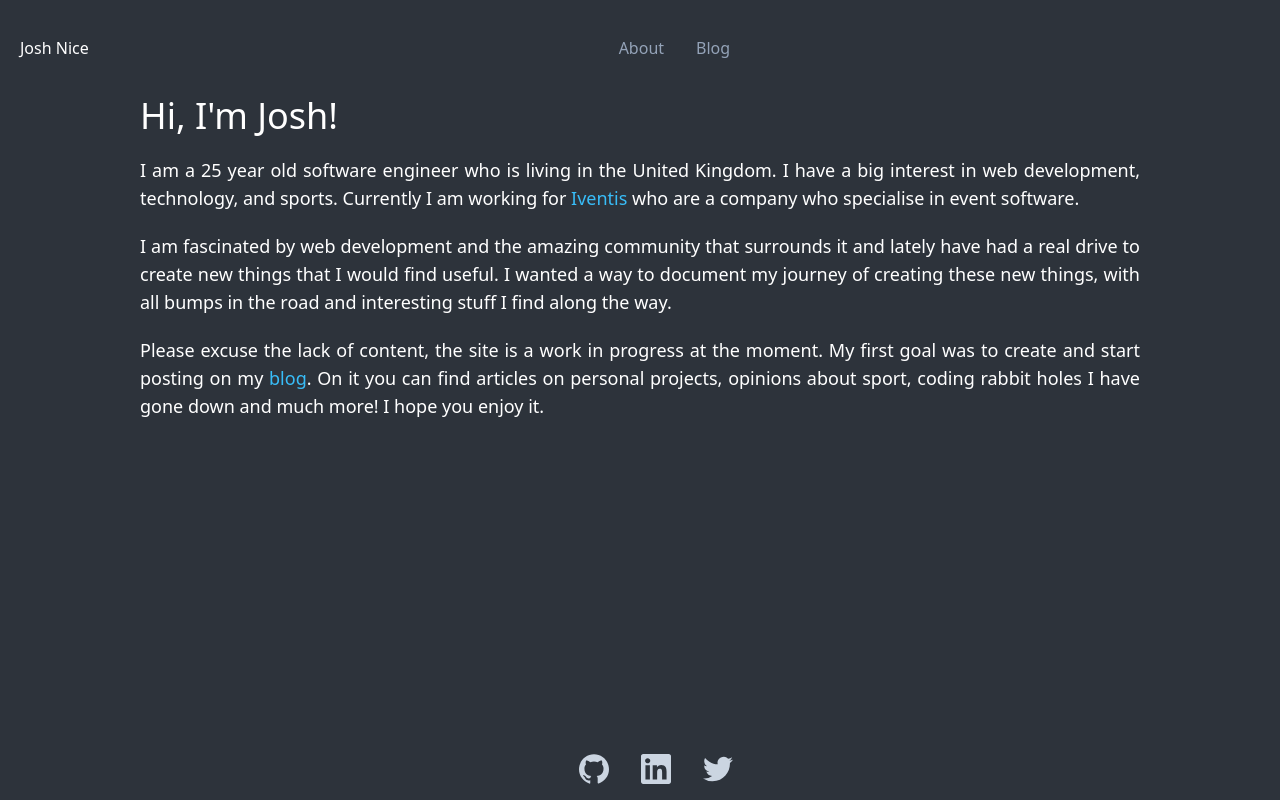
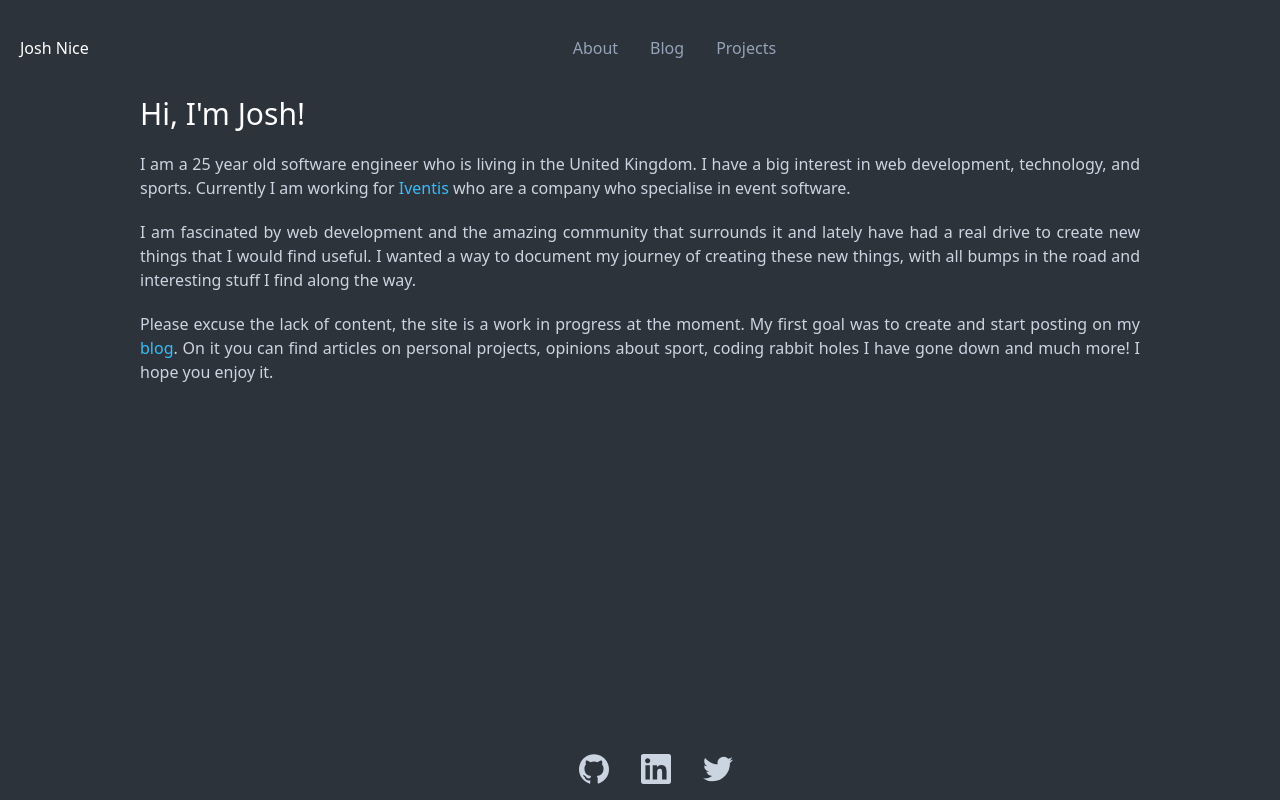
Before and after one commit to joshnice/blog, a React (Vite) app in the folder frontend/: page / in a window 1280 px wide. Built offline with nearby package versions, Linux system fonts and the light colour scheme.

Commit message:
Refactored all the text in app

```diff
--- a/frontend/src/components/blog-text.tsx
+++ /dev/null
@@ -1,7 +0,0 @@
-interface BlogTextProps {
-    text: string;
-}
-
-export const BlogTextComponent = ({ text }: BlogTextProps) => (
-    <p className="text-white text-justify">{text}</p>
-)
--- /dev/null
+++ b/frontend/src/components/page-text.tsx
@@ -0,0 +1,17 @@
+import { ReactNode } from "react"
+
+export const Header = ({ children }: { children: ReactNode }) => (
+    <h3 className="text-white text-3xl self-start">{children}</h3>
+)
+
+export const SubHeader = ({ children }: { children: ReactNode }) => (
+    <h4 className="text-white text-2xl self-start">{children}</h4>
+)
+
+export const Text = ({ children }: { children: ReactNode }) => (
+    <p className="text-slate-300 text-justify">{children}</p>
+)
+
+export const Link = ({ children, onClick, href }: { children: ReactNode, onClick?: () => void, href?: string }) => (
+    <a className="text-sky-400 hover:underline hover:cursor-pointer" href={href} onClick={onClick}>{children}</a>
+)
--- a/frontend/src/components/page-title.tsx
+++ /dev/null
@@ -1,3 +0,0 @@
-export const PageTitleComponent = ({ title }: { title: string }) => (
-    <h3 className="text-white text-3xl self-start">{title}</h3>
-)
--- a/frontend/src/constants-and-types/constants.ts
+++ b/frontend/src/constants-and-types/constants.ts
@@ -15,6 +15,6 @@ export const pages: Page[] = [
     aboutPage,
     blogPage,
     // experiencePage,
-    // projectsPage,
+    projectsPage,
     // socialPage
 ];
--- a/frontend/src/pages/about.tsx
+++ b/frontend/src/pages/about.tsx
@@ -3,7 +3,7 @@ import profilePicture from "../../assets/about-me.jpg";
 import { PageContainer } from "../components/page-container"
 import { blogPage, projectsPage } from "../constants-and-types/constants";
 import { Page } from "../components/navigation-bar";
-import { PageTitleComponent } from "../components/page-title";
+import { Header, Link, SubHeader, Text } from "../components/page-text";
 
 export const AboutPage = () => {
 
@@ -17,27 +17,26 @@ export const AboutPage = () => {
         <PageContainer>
             <div className="flex md:flex-row flex-col md:gap-2 gap-6">
                 <div className="flex flex-col gap-6 md:w-1/2 w-full md:pr-10">
-                    <PageTitleComponent title="A little bit about me" />
+                    <Header>A little bit about me</Header>
                     <div className="flex flex-col gap-5">
                         <div className="flex flex-col gap-2">
-                            <h4 className="text-white text-xl">Past</h4>
-                            <p className="text-slate-300 text-justify">
+                            <SubHeader>Past</SubHeader>
+                            <Text>
                                 I was born in the United Kingdom in the city of Derby. Ever since I first started using a computer I wanted to be able to write code. After finishing school and then sixth form I went to the University of Lincoln to study computer science. In 2019 I graduated with a first class degree. Shortly after finishing university I landed my first and current job at Iventis as a graduate software engineer.
-
-                            </p>
+                            </Text>
                         </div>
                         <div className="flex flex-col gap-2">
-                            <h4 className="text-white text-xl">Present</h4>
-                            <p className="text-slate-300 text-justify">
-                                I primarily focus my work time writing front end code to help build the great products we offer at Iventis. I have a lot of experience with frameworks such as React and Angular and love anything TypeScript. I enjoy dabbling in code outside of work as well, I try to post as much as I can on my <a className="text-sky-400 hover:underline hover:cursor-pointer" onClick={() => onLinkClick(blogPage)}>blog</a> and I really enjoy  building things, it is my favourite part of being a software engineer, we can build whatever with whatever technology we choose. When I am not at my desk I love walking, going out and sports, specifically football and cricket.
-                            </p>
+                            <SubHeader>Present</SubHeader>
+                            <Text>
+                                I primarily focus my work time writing front end code to help build the great products we offer at Iventis. I have a lot of experience with frameworks such as React and Angular and love anything TypeScript. I enjoy dabbling in code outside of work as well, I try to post as much as I can on my <Link onClick={() => onLinkClick(blogPage)}>blog</Link> and I really enjoy  building things, it is my favourite part of being a software engineer, we can build whatever with whatever technology we choose. When I am not at my desk I love walking, going out and sports, specifically football and cricket.
+                            </Text>
                         </div>
                         <div className="flex flex-col gap-2">
-                            <h4 className="text-white text-xl">Future </h4>
-                            <p className="text-slate-300 text-justify">
-                                I have no idea what my future is going to hold… if I did it would be rather boring. Hopefully I will be working my way down the list of tech I want to learn and building some useful and interesting apps. You can check out my <a className="text-sky-400 hover:underline hover:cursor-pointer" onClick={() => onLinkClick(projectsPage)}>projects page</a> to see what I have built recently and what I am currently building.
+                            <SubHeader>Future </SubHeader>
+                            <Text>
+                                I have no idea what my future is going to hold… if I did it would be rather boring. Hopefully I will be working my way down the list of tech I want to learn and building some useful and interesting apps. You can check out my <Link onClick={() => onLinkClick(projectsPage)}>projects page</Link> to see what I have built recently and what I am currently building.
 
-                            </p>
+                            </Text>
                         </div>
                     </div>
                 </div>
--- a/frontend/src/pages/blog.tsx
+++ b/frontend/src/pages/blog.tsx
@@ -2,7 +2,7 @@ import { useQuery } from "react-query";
 import { useContext } from "react";
 import { getPosts } from "../api/api-functions";
 import { useNavigate } from "react-router-dom";
-import { PageTitleComponent } from "../components/page-title";
+import { Header } from "../components/page-text";
 import { BlogPreviewComponent } from "../components/blog-preview";
 import { LoadingBarComponent } from "../components/loading-bar";
 import { PageContainer } from "../components/page-container";
@@ -27,7 +27,7 @@ export const BlogPage = () => {
 
     return (
         <PageContainer className="flex flex-col items-center justify-start gap-7">
-            <PageTitleComponent title="Latest blog posts" />
+            <Header>Latest blog posts</Header>
             <div className="max-w-[1000px] grid lg:grid-cols-2 grid-cols-1 gap-3">
                 {posts.map((post) => {
                         return (
--- a/frontend/src/pages/home.tsx
+++ b/frontend/src/pages/home.tsx
@@ -3,6 +3,7 @@ import { PageContainer } from "../components/page-container";
 import { useNavigate } from "react-router-dom";
 import { blogPage } from "../constants-and-types/constants";
 import { Footer } from "../components/footer";
+import { Header, Link, Text } from "../components/page-text";
 
 export const HomePage: FunctionComponent = () => {
 
@@ -15,10 +16,10 @@ export const HomePage: FunctionComponent = () => {
     return (
         <PageContainer className="flex flex-col flex-1 justify-between">
             <div className="flex flex-col gap-5">
-                <h3 className="text-white text-4xl">Hi, I'm Josh!</h3>
-                <p className="text-white text-lg text-justify">I am a 25 year old software engineer who is living in the United Kingdom. I have a big interest in web development, technology, and sports. Currently I am working for <a className="text-sky-400 hover:underline" href={"https://www.iventis.co.uk/"}>Iventis</a> who are a company who specialise in event software.</p>
-                <p className="text-white text-lg text-justify"> I am fascinated by web development and the amazing community that surrounds it and lately have had a real drive to create new things that I would find useful. I wanted a way to document my journey of creating these new things, with all bumps in the road and interesting stuff I find along the way. </p>
-                <p className="text-white text-lg text-justify">Please excuse the lack of content, the site is a work in progress at the moment. My first goal was to create and start posting on my <a className="text-sky-400 hover:underline hover:cursor-pointer" onClick={onBlogClick}>blog</a>. On it you can find articles on personal projects, opinions about sport, coding rabbit holes I have gone down and much more! I hope you enjoy it.</p>
+                <Header>Hi, I'm Josh!</Header>
+                <Text>I am a 25 year old software engineer who is living in the United Kingdom. I have a big interest in web development, technology, and sports. Currently I am working for <Link href="https://www.iventis.co.uk/">Iventis</Link> who are a company who specialise in event software.</Text>
+                <Text> I am fascinated by web development and the amazing community that surrounds it and lately have had a real drive to create new things that I would find useful. I wanted a way to document my journey of creating these new things, with all bumps in the road and interesting stuff I find along the way. </Text>
+                <Text>Please excuse the lack of content, the site is a work in progress at the moment. My first goal was to create and start posting on my <Link onClick={onBlogClick}>blog</Link>. On it you can find articles on personal projects, opinions about sport, coding rabbit holes I have gone down and much more! I hope you enjoy it.</Text>
             </div>
             <Footer />
         </PageContainer>
--- a/frontend/src/pages/project.tsx
+++ b/frontend/src/pages/project.tsx
@@ -1,11 +1,11 @@
 import { PageContainer } from "../components/page-container";
-import { PageTitleComponent } from "../components/page-text";
+import { Header, Text } from "../components/page-text";
 
 export const ProjectsPage = () => (
 
     <PageContainer className="flex flex-col gap-4">
-        <PageTitleComponent title="Projects" />
-        <p className="text-white">Here is the projects I have worked on. Click on one to find out more about it, including the source code and where you can find it!</p>
+        <Header>Projects</Header>
+        <Text>Here is the projects I have worked on. Click on one to find out more about it, including the source code and where you can find it!</Text>
     </PageContainer>
 
 )
--- a/frontend/src/pages/router.tsx
+++ b/frontend/src/pages/router.tsx
@@ -2,11 +2,12 @@ import { BrowserRouter, Route, Routes } from "react-router-dom";
 import { BlogPage } from "./blog";
 import { AboutPage } from "./about";
 import { NavigationBarComponent } from "../components/navigation-bar";
-import { aboutPage, blogPage, homePage, menuPage, pages } from "../constants-and-types/constants";
+import { aboutPage, blogPage, homePage, menuPage, pages, projectsPage } from "../constants-and-types/constants";
 import { HomePage } from "./home";
 import { BlogPostPage } from "./blog-post";
 import { MenuPage } from "./menu";
 import { PreviousPageClass, PreviousPageContext } from "../context/page-context";
+import { ProjectsPage } from "./project";
 
 export const RouterComponent = () => {
     return (
@@ -16,6 +17,7 @@ export const RouterComponent = () => {
                 <Routes>
                     <Route path={homePage.path} element={<HomePage />} />
                     <Route path={aboutPage.path} element={<AboutPage />} />
+                    <Route path={projectsPage.path} element={<ProjectsPage />} />
                     <Route path={blogPage.path} element={<BlogPage />} />
                     <Route path={`${blogPage.path}/:id`} element={<BlogPostPage />} />
                     <Route path={menuPage.path} element={<MenuPage />} />
```
Also changed, not shown: frontend/src/pages/blog-post.tsx (+3 -4 lines).
